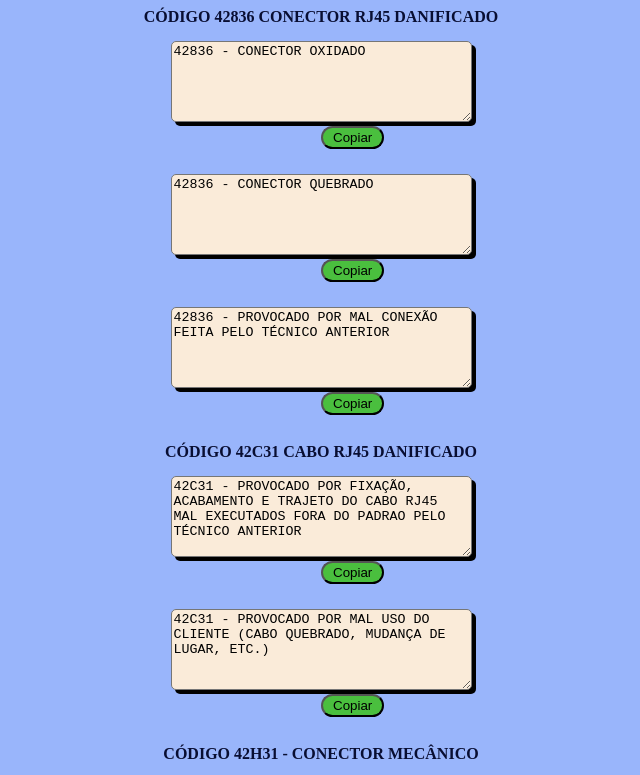
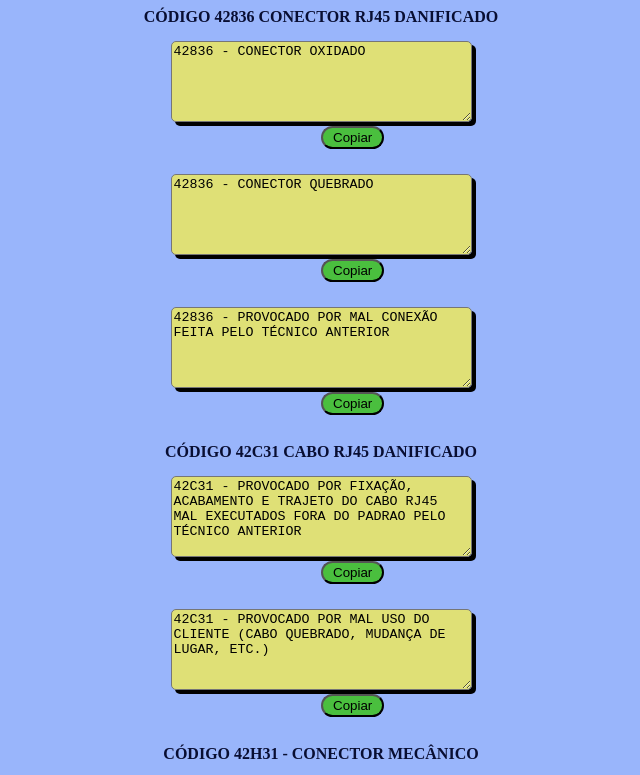
Before and after one commit to IdarlanGomes/repair-masks, a plain HTML site: page index.html in a window 1280 px wide. Shown: the top 775 px of the page, without its empty margins (319-959 px from the left). Drawn offline with Linux system fonts and the light colour scheme.

Commit message:
Update style.css

```diff
--- a/style.css
+++ b/style.css
@@ -25,7 +25,7 @@ head{
 textarea{
     margin-top: 15px;
     border-radius: 5px;
-    background-color: rgb(250, 235, 217);
+    background-color: rgba(252, 243, 64, 0.709);
     box-shadow: black 4px 4px;
 }
 
```
